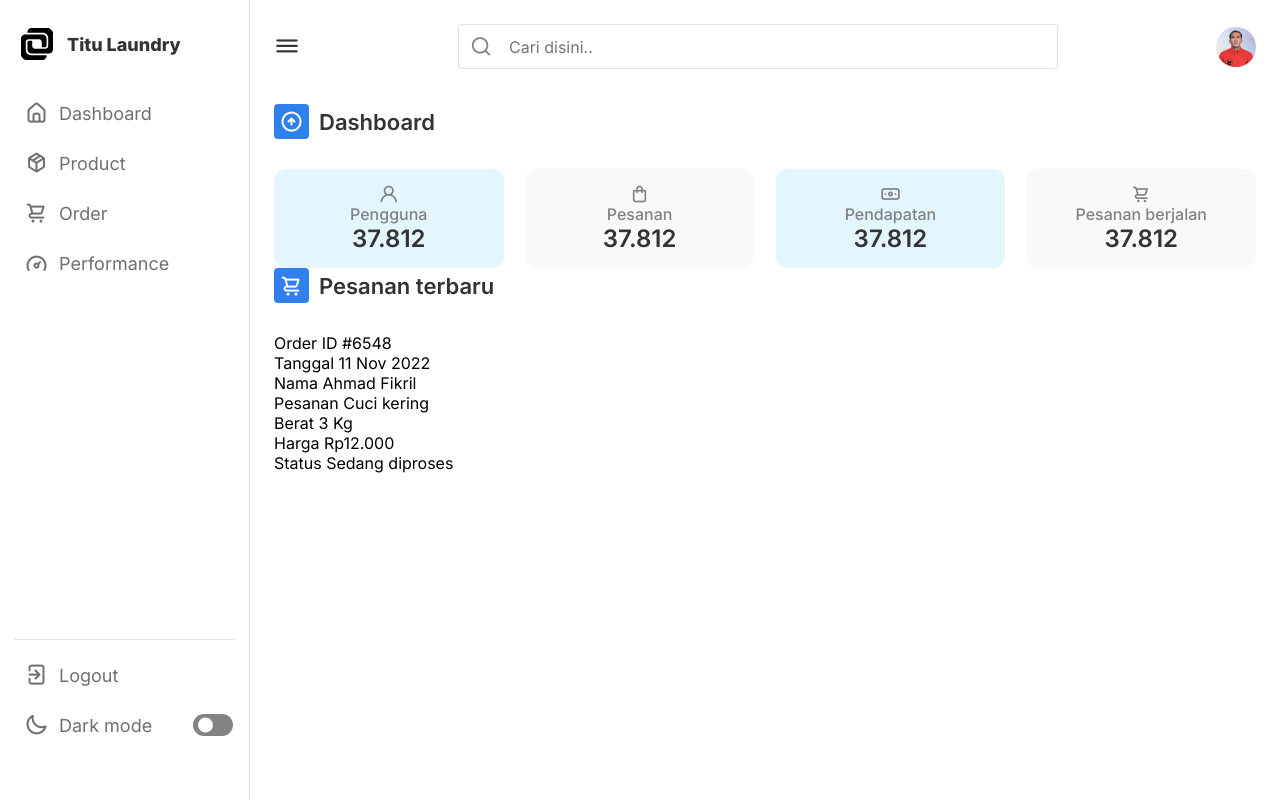
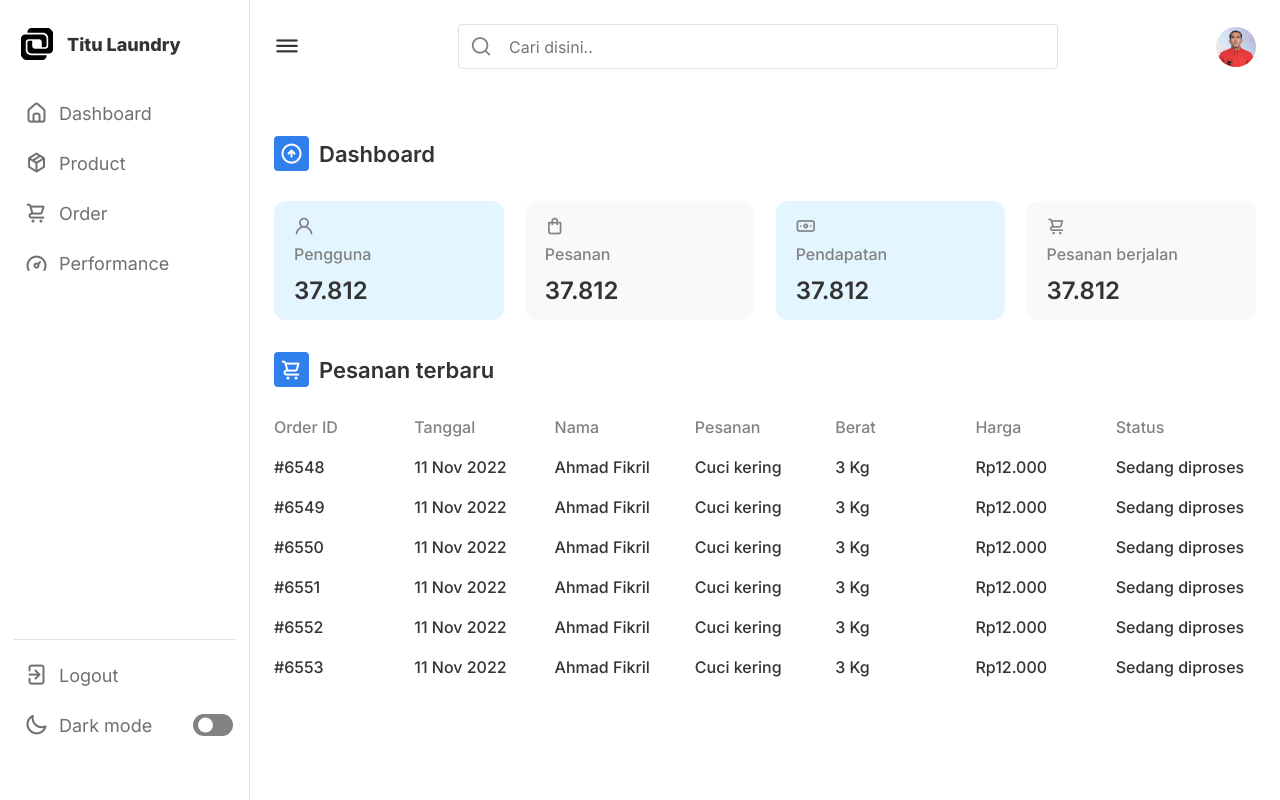
Before and after one commit to fikrilal/Titu-Laundry-Admin-Website, a PHP site: page / in a window 1280 px wide. Run offline with PHP 8.4, Linux system fonts and the light colour scheme.

Commit message:
fix interface dashboard

```diff
--- a/index.html
+++ b/index.html
@@ -58,10 +58,6 @@
         </div>
     </nav>
 
-    <!-- <nav class="notification">
-        <title>Notification</title>
-    </nav> -->
-
     <section class="dashboard">
         <div class="top">
             <i class="uil uil-bars sidebar-toggle"></i>
@@ -114,29 +110,64 @@
                     <div class="data order-id">
                         <span class="data-title">Order ID</span>
                         <span class="data-list">#6548</span>
+                        <span class="data-list">#6549</span>
+                        <span class="data-list">#6550</span>
+                        <span class="data-list">#6551</span>
+                        <span class="data-list">#6552</span>
+                        <span class="data-list">#6553</span>
                     </div>
                     <div class="data date">
                         <span class="data-title">Tanggal</span>
+                        <span class="data-list">11 Nov 2022</span>
+                        <span class="data-list">11 Nov 2022</span>
+                        <span class="data-list">11 Nov 2022</span>
+                        <span class="data-list">11 Nov 2022</span>
+                        <span class="data-list">11 Nov 2022</span>
                         <span class="data-list">11 Nov 2022</span>
                     </div>
                     <div class="data name">
                         <span class="data-title">Nama</span>
                         <span class="data-list">Ahmad Fikril</span>
+                        <span class="data-list">Ahmad Fikril</span>
+                        <span class="data-list">Ahmad Fikril</span>
+                        <span class="data-list">Ahmad Fikril</span>
+                        <span class="data-list">Ahmad Fikril</span>
+                        <span class="data-list">Ahmad Fikril</span>
                     </div>
                     <div class="data order">
                         <span class="data-title">Pesanan</span>
+                        <span class="data-list">Cuci kering</span>
+                        <span class="data-list">Cuci kering</span>
+                        <span class="data-list">Cuci kering</span>
+                        <span class="data-list">Cuci kering</span>
+                        <span class="data-list">Cuci kering</span>
                         <span class="data-list">Cuci kering</span>
                     </div>
                     <div class="data weight">
                         <span class="data-title">Berat</span>
                         <span class="data-list">3 Kg</span>
+                        <span class="data-list">3 Kg</span>
+                        <span class="data-list">3 Kg</span>
+                        <span class="data-list">3 Kg</span>
+                        <span class="data-list">3 Kg</span>
+                        <span class="data-list">3 Kg</span>
                     </div>
                     <div class="data price">
                         <span class="data-title">Harga</span>
                         <span class="data-list">Rp12.000</span>
+                        <span class="data-list">Rp12.000</span>
+                        <span class="data-list">Rp12.000</span>
+                        <span class="data-list">Rp12.000</span>
+                        <span class="data-list">Rp12.000</span>
+                        <span class="data-list">Rp12.000</span>
                     </div>
                     <div class="data status">
                         <span class="data-title">Status</span>
+                        <span class="data-list">Sedang diproses</span>
+                        <span class="data-list">Sedang diproses</span>
+                        <span class="data-list">Sedang diproses</span>
+                        <span class="data-list">Sedang diproses</span>
+                        <span class="data-list">Sedang diproses</span>
                         <span class="data-list">Sedang diproses</span>
                     </div>
                 </div>
@@ -144,6 +175,10 @@
         </div>
     </section>
 
+        <!-- <nav class="notification">
+        <title>Notification</title>
+    </nav> -->
+
     <script src="script.js"></script>
 </body>
 
--- a/style.css
+++ b/style.css
@@ -438,6 +438,7 @@ nav.close ~ .dashboard .top {
 }
 
 .dash-content .title i {
+  margin-top: 32px;
   position: relative;
   height: 35px;
   width: 35px;
@@ -451,6 +452,7 @@ nav.close ~ .dashboard .top {
 }
 
 .dash-content .title .text {
+  margin-top: 32px;
   font-size: 22px;
   font-weight: 600;
   color: #333333;
@@ -466,7 +468,7 @@ nav.close ~ .dashboard .top {
 .dash-content .boxes .box {
   display: flex;
   flex-direction: column;
-  align-items: center;
+  align-items: flex-start;
   border-radius: 12px;
   width: calc(100% / 4 - 16px);
   padding: 15px 20px;
@@ -479,6 +481,7 @@ nav.close ~ .dashboard .top {
 }
 
 .boxes .box .text {
+  margin-top: 8px;
   white-space: nowrap;
   font-size: 16px;
   font-weight: 500;
@@ -486,6 +489,7 @@ nav.close ~ .dashboard .top {
 }
 
 .boxes .box .number {
+  margin-top: 12px;
   font-size: 24px;
   font-weight: 600;
   color: #333333;
@@ -498,3 +502,35 @@ nav.close ~ .dashboard .top {
 .boxes .box.box4 {
   background-color: #F7F9FB;
 }
+
+.dash-content .activity .activity-data {
+  display: flex;
+  justify-content: space-between;
+  align-items: center;
+  width: 100%;
+}
+
+.activity .activity-data {
+  display: flex;
+}
+
+.activity-data .data{
+  display: flex;
+  flex-direction: column;
+  width: calc(100% / 5 - 16px);
+  /* margin: 0 4px; */
+}
+
+.activity-data .data-title {
+  font-size: 16x;
+  font-weight: 500;
+  color: #828282;
+}
+
+.activity-data .data .data-list {
+  font-size: 16px;
+  font-weight: 500;
+  margin-top: 20px;
+  white-space: norwrap;
+  color: #333333;
+}
```
